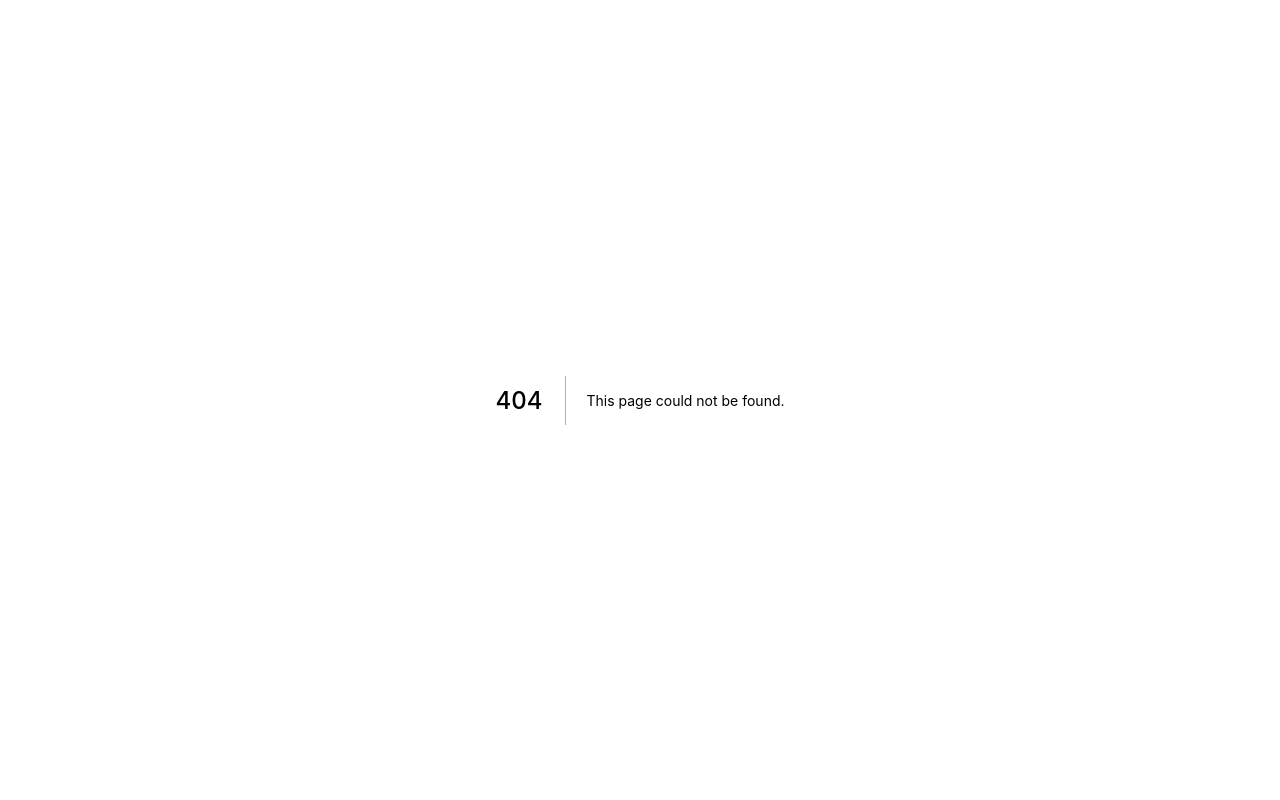
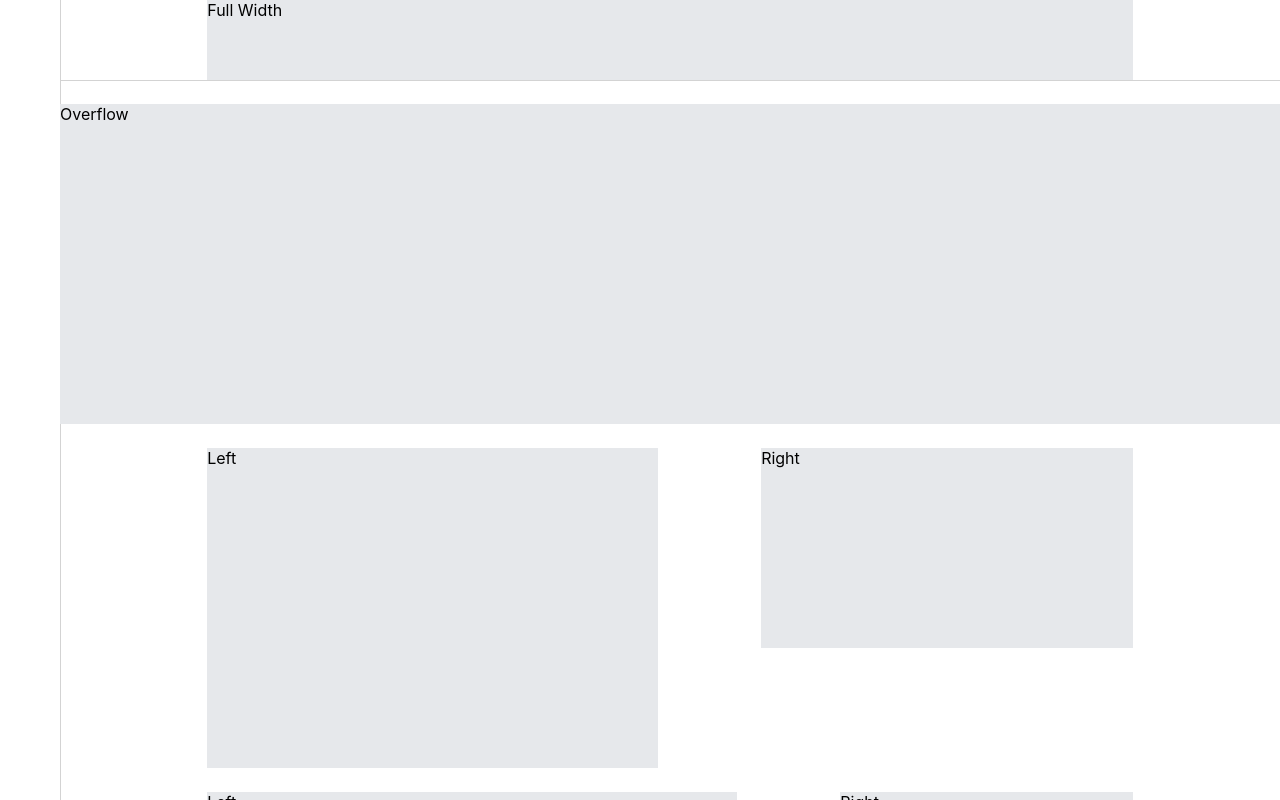
Before and after one commit to didimedina/bd-layout-prototype, a Next.js app: page /layout in a window 1280 px wide. Before the commit this address had no page. Built offline with nearby package versions, Linux system fonts and the light colour scheme.

Commit message:
moved layout to index

```diff
--- /dev/null
+++ b/components/Nav.tsx
@@ -0,0 +1,13 @@
+import { styled } from '@stitches/react';
+
+const Nav = styled("div", {
+    width: "100%",
+    height: "100%",
+    display: "flex",
+    justifyContent: "center",
+    gap: "24px",
+    boxShadow: "1px 0px lightgrey"
+
+})
+
+export default Nav
--- /dev/null
+++ b/components/Page.tsx
@@ -0,0 +1,16 @@
+import { styled } from '@stitches/react';
+
+const Page = styled("div", {
+    width: "100%",
+    height: "100%",
+    display: "flex",
+    flexDirection: "column",
+    justifyContent: "top",
+    gap: "24px",
+    // backgroundColor: "Green",
+    // overflow: "scroll",
+    overflowX: "hidden",
+    overflowY: "auto"
+})
+
+export default Page
--- /dev/null
+++ b/components/Section.tsx
@@ -0,0 +1,117 @@
+import { styled } from '@stitches/react';
+
+const SectionRoot = styled("div", {
+    width: "100%",
+    display: "flex",
+    justifyContent: "center",
+    gap: "24px",
+    variants: {
+        header: {
+            true: { boxShadow: "0px 1px lightgrey" }
+        }
+    }
+})
+
+const SectionContent = styled("div", {
+    width: "100%",
+    display: "grid",
+    gridTemplateColumns: "1.8fr repeat(12, 1fr) 1.8fr",
+    gap: "24px",
+    maxWidth: "1280px",
+    marginLeft: "24px",
+    marginRight: "24px",
+
+    variants: {
+        unpadded: {
+            true: { marginLeft: "0px", marginRight: "0px" }
+        }
+    }
+    // backgroundColor: "Green"
+})
+
+const SectionContainer = styled("div", {
+    backgroundColor: "#E6E8EB",
+    color: "black",
+
+    variants: {
+        variant: {
+            fullWidth: {
+                gridColumnStart: "2",
+                gridColumnEnd: "-2",
+                '@media (max-width: 800px)': {
+                    gridColumnStart: "1",
+                    gridColumnEnd: "-1",
+                }
+            },
+            overflow: {
+                gridColumnStart: "1",
+                gridColumnEnd: "-1"
+            },
+            left6: {
+                gridColumnStart: "2",
+                gridColumnEnd: "8",
+                '@media (max-width: 800px)': {
+                    gridColumnStart: "1",
+                }
+            },
+            right5: {
+                gridColumnStart: "9",
+                gridColumnEnd: "-2",
+                '@media (max-width: 800px)': {
+                    gridColumnEnd: "-1",
+                }
+            },
+            left7: {
+                gridColumnStart: "2",
+                gridColumnEnd: "9",
+                '@media (max-width: 800px)': {
+                    gridColumnStart: "1",
+                }
+            },
+            right4: {
+                gridColumnStart: "10",
+                gridColumnEnd: "-2",
+                '@media (max-width: 800px)': {
+                    gridColumnEnd: "-1",
+                }
+            },
+            left8: {
+                gridColumnStart: "2",
+                gridColumnEnd: "10",
+                '@media (max-width: 800px)': {
+                    gridColumnStart: "1",
+                }
+            },
+            right3: {
+                gridColumnStart: "11",
+                gridColumnEnd: "-2",
+                '@media (max-width: 800px)': {
+                    gridColumnEnd: "-1",
+                }
+            },
+
+        }
+    }
+})
+
+// type layoutType = "full-width" | "overflow" | "split"
+
+// function Layout(layout: layoutType) {
+//     return (
+//         <SectionContainer/>
+//     )
+
+// }
+
+
+
+
+
+
+
+
+
+
+export const Root = SectionRoot
+export const Content = SectionContent
+export const Container = SectionContainer
--- /dev/null
+++ b/components/Shell.tsx
@@ -0,0 +1,12 @@
+import { styled } from '@stitches/react';
+
+const Shell = styled("div", {
+    width: "100vw",
+    height: "100vh",
+    display: "grid",
+    gridTemplateColumns: "60px 1fr",
+    backgroundColor: "white",
+    overflow: "clip"
+})
+
+export default Shell
--- a/package.json
+++ b/package.json
@@ -9,6 +9,7 @@
     "lint": "next lint"
   },
   "dependencies": {
+    "@stitches/react": "^1.2.8",
     "next": "12.3.1",
     "react": "18.2.0",
     "react-dom": "18.2.0"
--- /dev/null
+++ b/pages/layout/index.tsx
@@ -0,0 +1,45 @@
+import type { NextPage } from 'next';
+import Nav from '../../components/Nav';
+import Page from '../../components/Page';
+import * as Section from '../../components/Section';
+import Shell from '../../components/Shell';
+
+const NextPage: NextPage = () => {
+    return (
+        <Shell>
+            <Nav/>
+            <Page>
+                <Section.Root header>
+                    <Section.Content>
+                        <Section.Container css={{ height: "80px"}} variant={"fullWidth"}>Full Width</Section.Container>
+                    </Section.Content>
+                </Section.Root>
+                <Section.Root>
+                    <Section.Content unpadded>
+                        <Section.Container  css={{ height: "320px"}} variant={"overflow"}>Overflow</Section.Container>
+                    </Section.Content>
+                </Section.Root>
+                <Section.Root>
+                    <Section.Content>
+                        <Section.Container css={{ height: "320px"}} variant={"left6"}>Left</Section.Container>
+                        <Section.Container css={{ height: "200px"}} variant={"right5"}>Right</Section.Container>
+                    </Section.Content>
+                </Section.Root>
+                <Section.Root>
+                    <Section.Content>
+                        <Section.Container css={{ height: "320px"}} variant={"left7"}>Left</Section.Container>
+                        <Section.Container css={{ height: "200px"}} variant={"right4"}>Right</Section.Container>
+                    </Section.Content>
+                </Section.Root>
+                <Section.Root>
+                    <Section.Content>
+                        <Section.Container css={{ height: "320px"}} variant={"left8"}>Left</Section.Container>
+                        <Section.Container css={{ height: "200px"}} variant={"right3"}>Right</Section.Container>
+                    </Section.Content>
+                </Section.Root>
+            </Page>
+        </Shell>
+    )
+}
+
+export default NextPage
```
Also changed, not shown: pages/index.tsx (+47 -64 lines), 1 other file (tests, documents, lock files or other folders).
